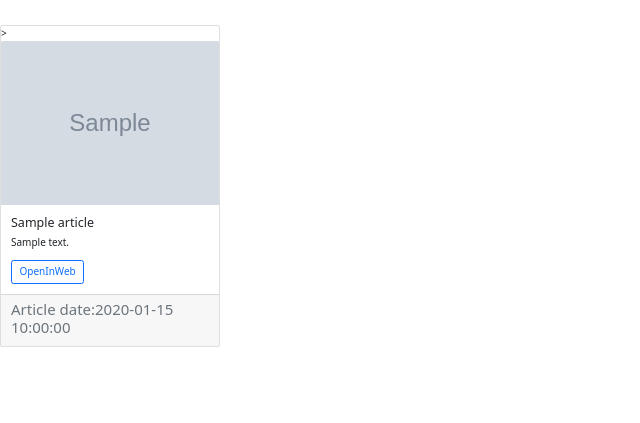
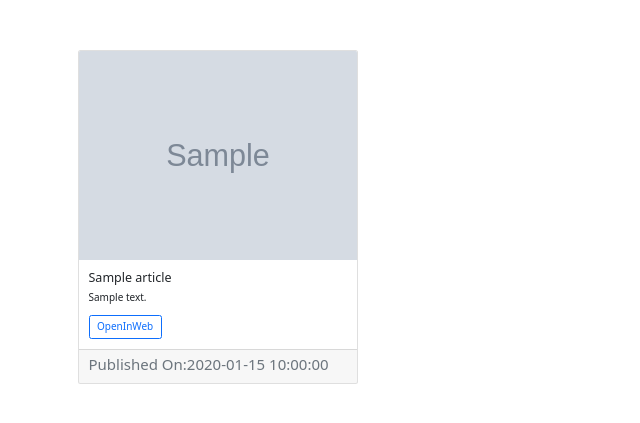
Before and after one commit to melissa-koi/NewsHighlight, a Flask app: template app/templates/news.html in a window 1280 px wide. Shown: the part 112-535 px from the top of the page, without its empty margins (0-640 px from the left). Run offline with Flask 2, Linux system fonts and the light colour scheme; the template is opened without the code that fills it: most values are stand-ins (such as "Sample title", 1, 10 or a date in 2020); grey boxes marked "Sample" are stand-in pictures; some libraries are stand-ins or nearby versions.

Commit message:
add add spacing in cards and size

```diff
--- a/app/templates/news.html
+++ b/app/templates/news.html
@@ -5,10 +5,10 @@
 {% endblock %}
 
 {% block content %}
-
+<div class="container">
     <div class="card-group">
         {% for article in articles %}
-    <div class="card" style="min-width: 20rem; max-width: 22rem; margin-top: 5px;">>
+        <div class="card" style="min-width: 25rem; max-width: 28rem; margin-top: 30px; margin-right: 10px;">
             <img class="card-img-top" src="{{article.urlToImage}}" alt="Card image cap">
             <div class="card-body">
                 <h5 class="card-title">{{article.title}}</h5>
@@ -16,10 +16,10 @@
                 <a href="{{article.url}}" class="btn btn-outline-primary">OpenInWeb</a>
             </div>
             <div class="card-footer text-muted">
-            <h4>Article date:{{article.publishedAt}}</h4>
+                <h4>Published On:{{ article.publishedAt }}</h4>
             </div>
         </div>
         {% endfor %}
     </div>
-
+</div>
 {% endblock %}
```
Lines whose indentation alone changed are shown as unchanged.
